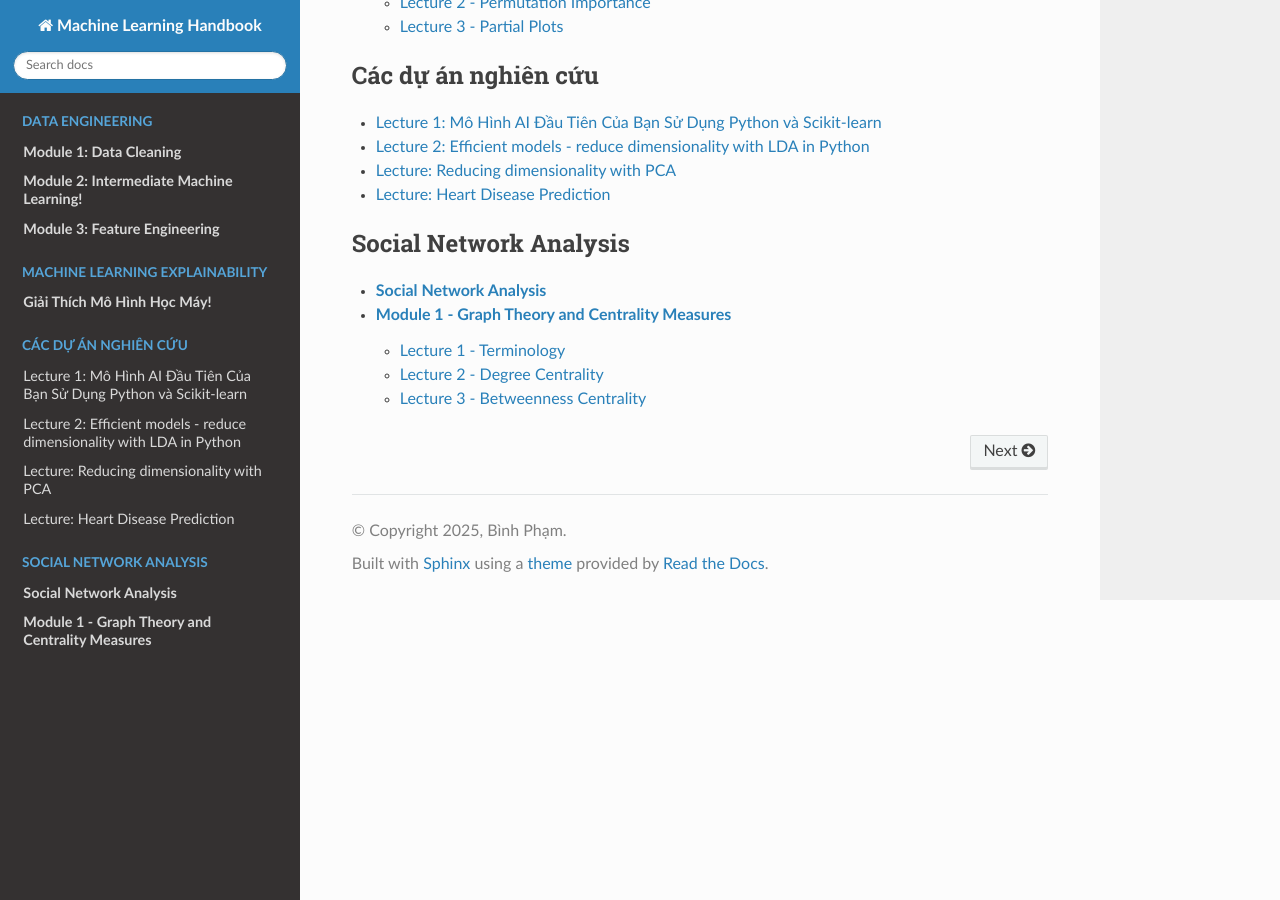
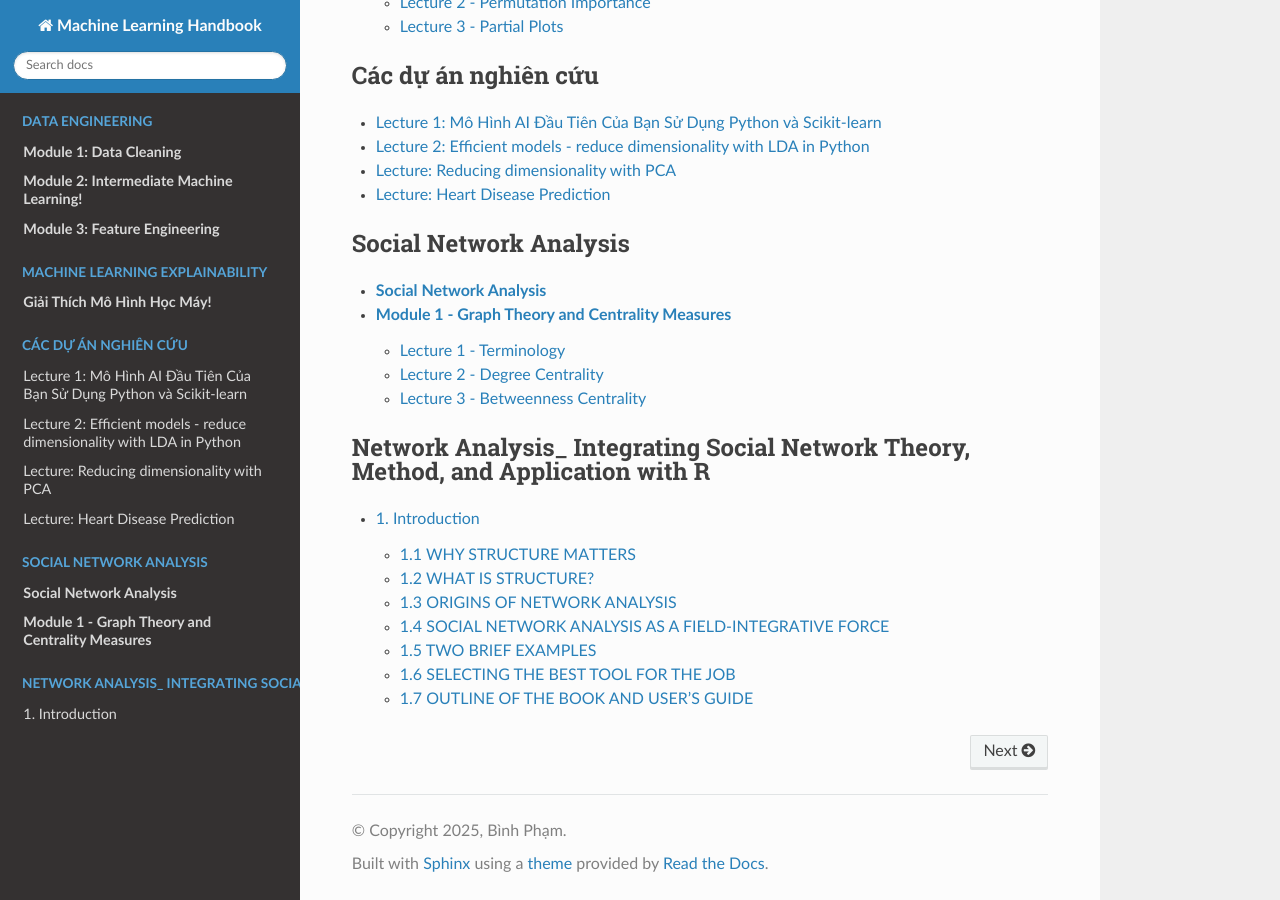
Before and after one commit to phambinh0826/ML1, a Sphinx documentation site: the page built from docs/source/index.rst, in a window 1280 px wide and 900 px high, scrolled down 1881 px. Built offline with Sphinx 7.4.7 and the Read the Docs theme 3.1.0, drawn with Linux system fonts in a browser that asks for light colours; pages that are not in the unit, such as notebooks, are missing from menus.

Commit message:
Update index.rst

```diff
--- a/docs/source/index.rst
+++ b/docs/source/index.rst
@@ -61,3 +61,9 @@ Contents
 
    Social Network Analysis/index.rst
    Social Network Analysis/Module 1 - Graph Theory and Centrality Measures/index.rst
+
+.. toctree::
+   :maxdepth: 2
+   :caption: Network Analysis_ Integrating Social Network Theory, Method, and Application with R
+
+   Structural Analysis in the Social Sciences/index.rst
```
